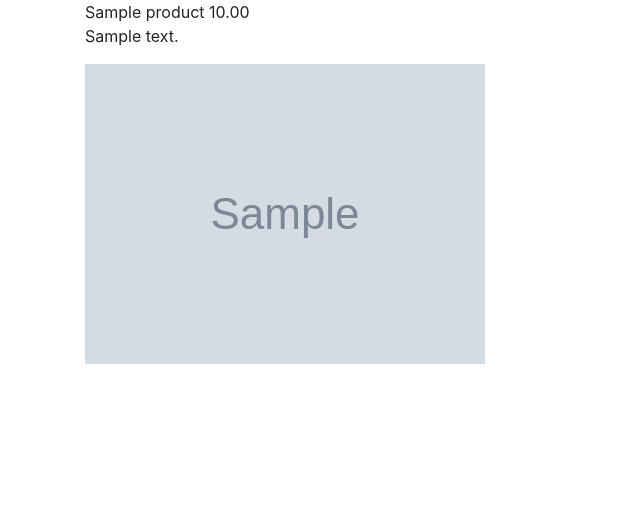
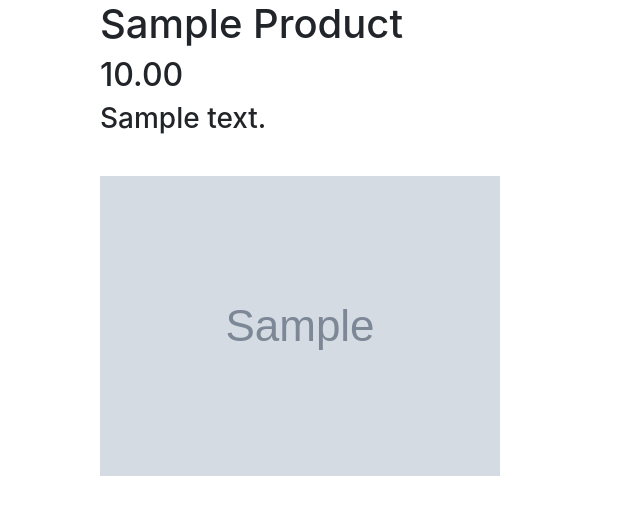
Before and after one commit to leonardofguedes/Ecommerce, a Django app: a page that uses global/templates/pages/detail.html in a window 1280 px wide. Shown: the part 56-571 px from the top of the page, without its empty margins (0-640 px from the left). Run offline with Django 4.2, Linux system fonts and the light colour scheme; tables that the repository leaves empty hold one stand-in row (values such as "Sample post"); grey boxes marked "Sample" are stand-in pictures; some libraries are stand-ins or nearby versions.

Commit message:
Criando divs em detail

```diff
--- a/global/templates/pages/detail.html
+++ b/global/templates/pages/detail.html
@@ -1,10 +1,20 @@
 {% extends 'partials/base.html' %}
+{% block content %}
+<div class="container">
+    <div class="row">
+        <div class="col">
+            <h1>{{ product.title|title }}</h1>
+            {{ product.timestamp|timesince }}
+            <h2>{{ product.price }}</h2>
+            <h3>{{ product.description|linebreaks }}</h3> <br/>
 
-{% block content %}
-{{ product.title }}
-{{ product.price }}
-{{ product.description|linebreaks }}
-{% if product.image %}
-    <img src='{{ product.image.url }}' class='img-fluid' />
+            {% if product.image %}
+            <img src='{{ product.image.url }}' class='img-fluid' />
 {% endif %}
-{% endblock %}
+
+        </div>
+    </div>
+
+
+</div>
+{% endblock content %}
```
